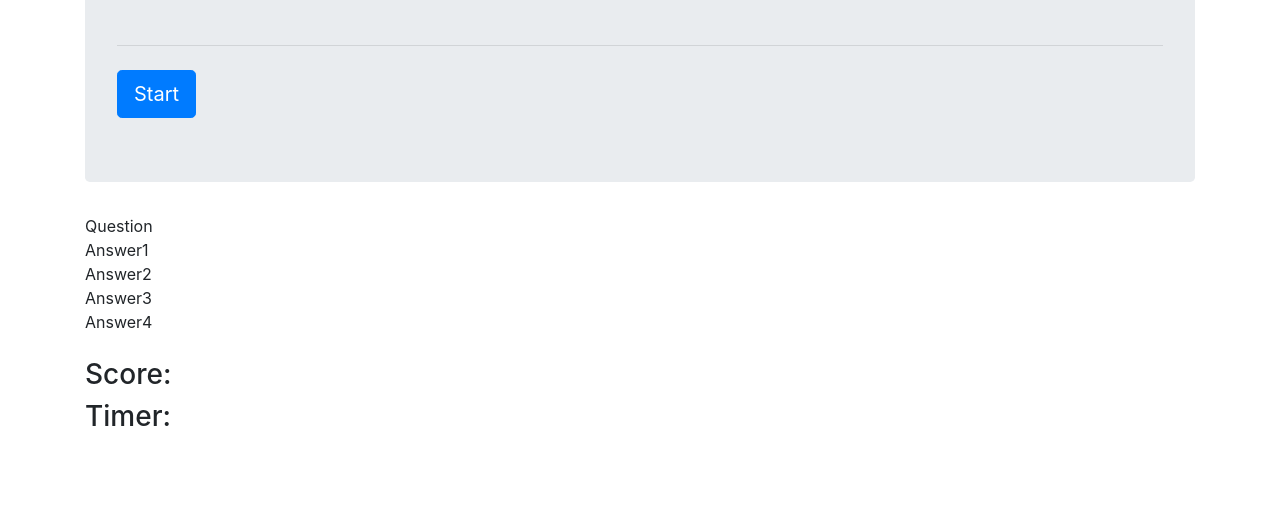
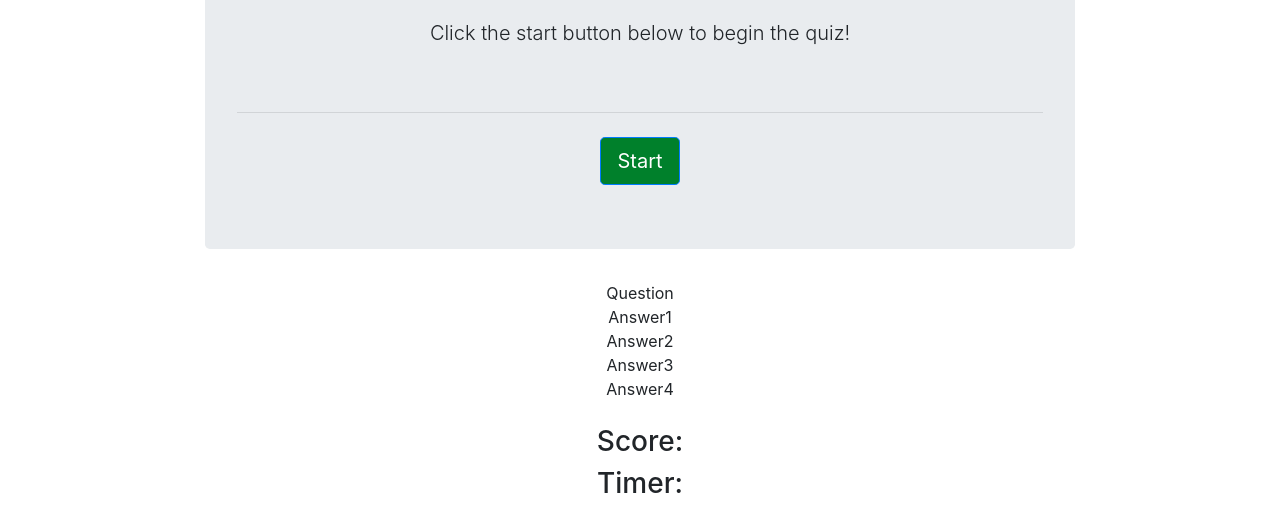
Before and after one commit to Austinkst/90210-Code-Quiz, a plain HTML site: page index.html in a window 1280 px wide. Shown: the part 212-744 px from the top of the page. Drawn offline with nearby package versions, Linux system fonts and the light colour scheme.

Commit message:
Update index.html

```diff
--- a/index.html
+++ b/index.html
@@ -17,7 +17,7 @@
     <script src="https://stackpath.bootstrapcdn.com/bootstrap/4.3.1/js/bootstrap.min.js"
         integrity="sha384-JjSmVgyd0p3pXB1rRibZUAYoIIy6OrQ6VrjIEaFf/nJGzIxFDsf4x0xIM+B07jRM"
         crossorigin="anonymous"></script>
-    <link rel="stylesheet" type="text/css" href="office.css" />
+    <link rel="stylesheet" type="text/css" href="style.css" />
 
 
 
```
